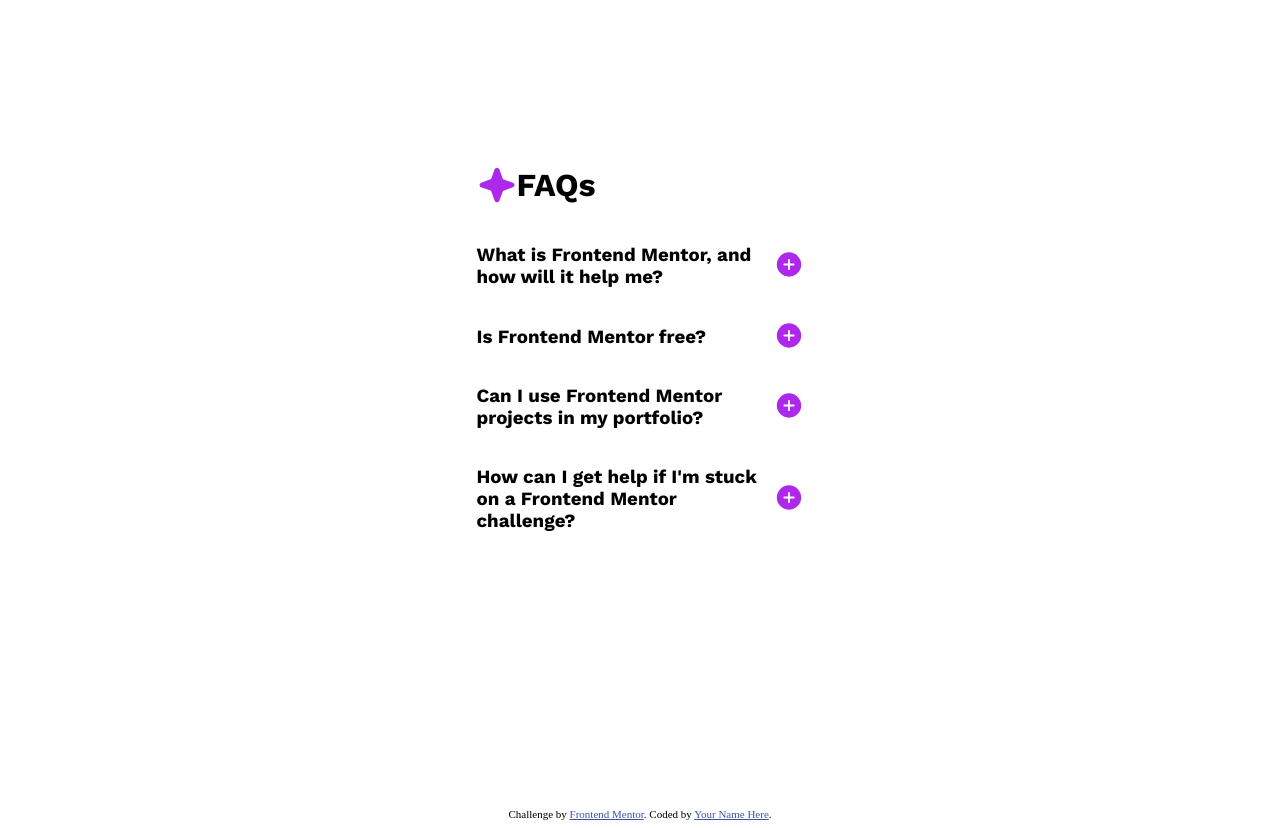
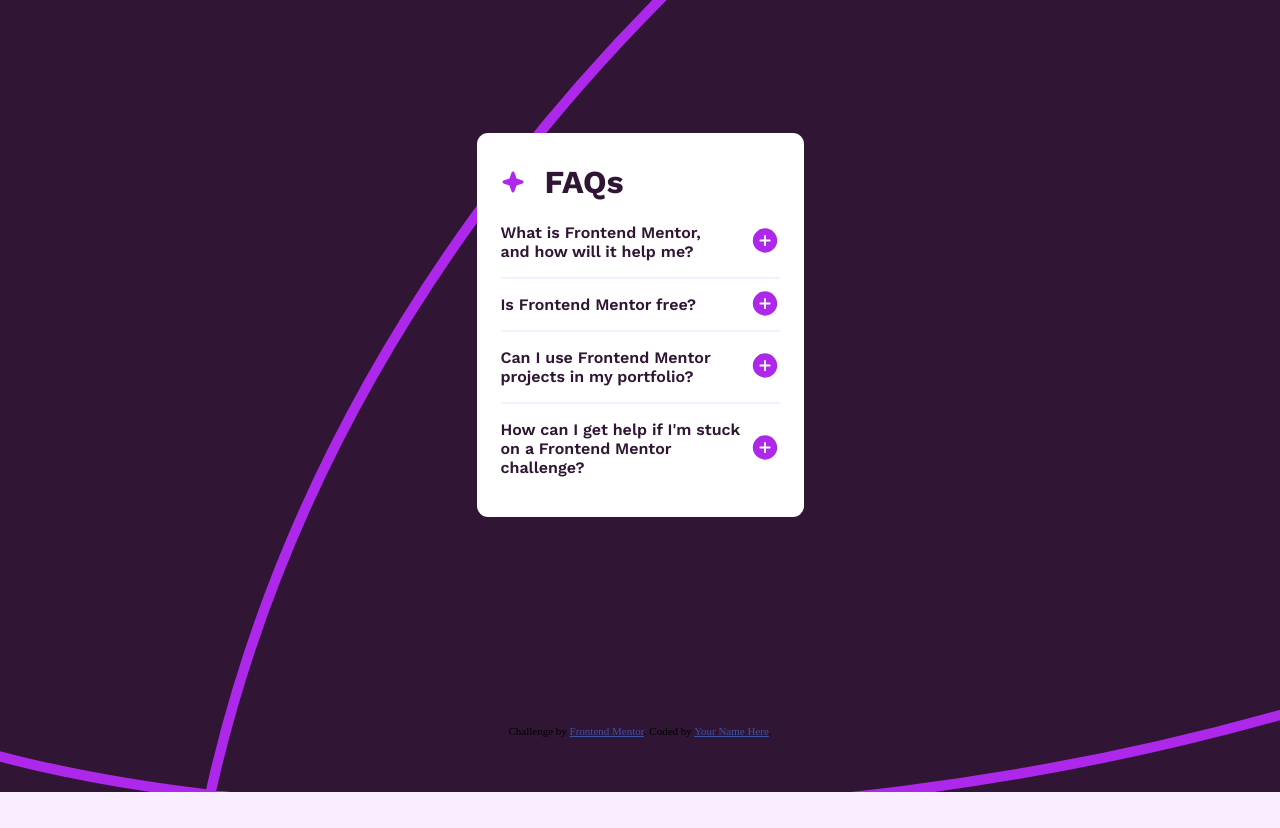
Before and after one commit to JS-Law/FAQ-Accordion, a plain HTML site: page index.html in a window 1280 px wide. After the commit the page ends 800 px from the top, so only its background shows below. Drawn offline with Linux system fonts and the light colour scheme.

Commit message:
Add styles to questions, add borders/padding/fonts

```diff
--- a/index.html
+++ b/index.html
@@ -29,6 +29,9 @@
 -->
 <!--  -->
 <body>
+  <div class="bgImageContainer">
+    <img src="/assets/images/background-pattern-mobile.svg" id="bgImage" alt="background-image">
+  </div>
   <div class="main">
 
   <div class="content">
@@ -43,9 +46,10 @@
       <!-- QUESTION ONE -->
       <div class="section" id="questionOne">
         <div class="questionTitle">
-          <h3 class="question" id="questionTitleOne">What is Frontend Mentor, and how will it help me?</h3>
+          <h3 class="question" id="questionTitleOne"><a href="" id="linkThree"> What is Frontend Mentor, and how will it help me?</a></h3>
           <button class="btn" id="btnOne">
-            <img src="./assets/images/icon-plus.svg" alt="Expand" class="btn">
+            <img src="./assets/images/icon-plus.svg" alt="Expand" id="expandOne" class="expandBtn">
+            <img src="./assets/images/icon-minus.svg" alt="Contract" id="contractOne" class="contractBtn">
           </button>
         </div>
         <p class="textContent" id="answerOne">
@@ -56,12 +60,15 @@
       </div>
       <!-- END OF QUESTION ONE -->
 
+      <div class="border"></div>
+
       <!-- QUESTION TWO -->
       <div class="section" id="questionTwo">
         <div class="questionTitle">
-          <h3 class="question" id="questionTitleTwo">Is Frontend Mentor free?</h3>
+          <h3 class="question" id="questionTitleTwo"><a href="" id="linktwo">Is Frontend Mentor free?</a></h3>
           <button class="btn" id="btnTwo">
-            <img src="./assets/images/icon-plus.svg" alt="Expand" class="btn">
+            <img src="./assets/images/icon-plus.svg" alt="Expand" id="expandTwo" class="expandBtn">
+            <img src="./assets/images/icon-minus.svg" alt="" id="contractTwo" class="contractBtn">
           </button>
         </div>
         <p class="textContent" id="answerTwo">
@@ -71,12 +78,15 @@
       </div>
       <!-- END OF QUESTION TWO -->
 
+      <div class="border"></div>
+
       <!-- QUESTION THREE -->
       <div class="section" id="questionThree">
         <div class="questionTitle">
-          <h3 class="question" id="questionTitleThree">Can I use Frontend Mentor projects in my portfolio?</h3>
+          <h3 class="question" id="questionTitleThree"><a href="" id="linkThree"> Can I use Frontend Mentor projects in my portfolio?</a></h3>
           <button class="btn" id="btnThree">
-            <img src="./assets/images/icon-plus.svg" alt="Expand" class="btn">
+            <img src="./assets/images/icon-plus.svg" alt="Expand" id="expandThree" class="expandBtn">
+            <img src="./assets/images/icon-minus.svg" alt="Contract" id="contractThree" class="contractBtn">
           </button>
         </div>
         <p class="textContent" id="answerThree">
@@ -86,12 +96,15 @@
       </div>
       <!-- END OF QUESTION THREE -->
 
+      <div class="border"></div>
+
       <!-- QUESTION FOUR -->
       <div class="section" id="questionFour">
         <div class="questionTitle">
-          <h3 class="question" id="questionTitleFour">How can I get help if I'm stuck on a Frontend Mentor challenge?</h3>
+          <h3 class="question" id="questionTitleFour"><a href="" id="linkFour"> How can I get help if I'm stuck on a Frontend Mentor challenge?</a></h3>
           <button class="btn" id="btnFour">
-            <img src="./assets/images/icon-plus.svg" alt="Expand" class="btn">
+            <img src="./assets/images/icon-plus.svg" alt="Expand" id="expandFour" class="expandBtn">
+            <img src="./assets/images/icon-minus.svg" alt="Contract" id="contractFour" class="contractBtn">
           </button>
         </div>
         <p class="textContent" id="answerFour">
--- a/input/styles.scss
+++ b/input/styles.scss
@@ -12,12 +12,37 @@ src: url(/assets/fonts/WorkSans-VariableFont_wght.ttf);
 $default-font: 'WorkSans-VariableFont_wght';
 $font-italic: 'WorkSans-Italic-VariableFont_wght';
 
+$dark-purple: #301534;
+$pink: #AD28EB;
+$light-pink: #F8EEFF;
+$pale-purple: #8B6990;
+$white: #FFFFFF;
+
 // Base Styles
 * {
 box-sizing: border-box;
 }
-html {
-margin: 0;
+html{
+    margin: 0;
+    // width: 375px;
+}
+body{
+    display: flex;
+    justify-content: center;
+    flex-direction: column;
+    background-color: $light-pink;
+    margin: 0;
+}
+.bgImageContainer{
+    #bgImage{
+        // width: 375px;
+
+    }
+    img{
+        width: 100%;
+        z-index: -1;
+        position: absolute;
+    }
 }
 
 // Main Layout
@@ -26,24 +51,34 @@ margin: 0;
     display: flex;
     flex-direction: column;
     align-items: center;
+    align-content: center;
     justify-content: center;
+    width: 100%;
+    margin-top: -75px;
 
     .content {
+        background-color: $white;
+        padding: 24px;
         display: flex;
+        align-content: center;
         flex-direction: column;
         font-family: $default-font;
         width: 327px;
-        height: 527px;
+        border-radius: .7rem;
         }
 }
-
+.border{
+    color: $light-pink;
+    border: 1px solid;
+}
 // Button Styles
 button.btn, img.btn {
     border: none; // Remove default border for buttons
     background: none; // Remove default background for buttons
     padding: 0; // Remove default padding
-    cursor: pointer; // Change cursor on hover
-
+        .contractBtn{
+            display: none;
+        }
 // Specific style for img.btn
     & when img {
         display: block; // Remove any space below the image
@@ -55,17 +90,52 @@ button.btn, img.btn {
 #titleContainer {
     display: flex;
     flex-direction: row;
+    gap: 20px;
+    color: $dark-purple;
+    margin-block: -15px;
+    .faqStar{
+        width: 24px;
+    }
 }
 
 // Section Styles
 .section {
+
     .questionTitle {
         display: flex;
         justify-content: space-between;
         align-items: center;
     }
-
-    p.textContent {
+    #questionTitleOne{
+        padding-right: 30px;
+    }
+    .question{
+        font-size: 16px;
+        font-weight: 600;
+    }
+    a{
+        text-decoration: none;
+        color: $dark-purple;
+    }
+    p.textContent{
+        color: $pale-purple;
+        margin-block-start: 0;
+        font-size: 14px;
+        font-weight: 400;
+    }
+    #answerOne{
         display: none;
     }
+    #answerTwo{
+        display: none;
+
+    }
+    #answerThree{
+        display: none;
+
+    }
+    #answerFour{
+        display: none;
+
+    }
 }
```
Also changed, not shown: output/styles.css, 1 other file.
